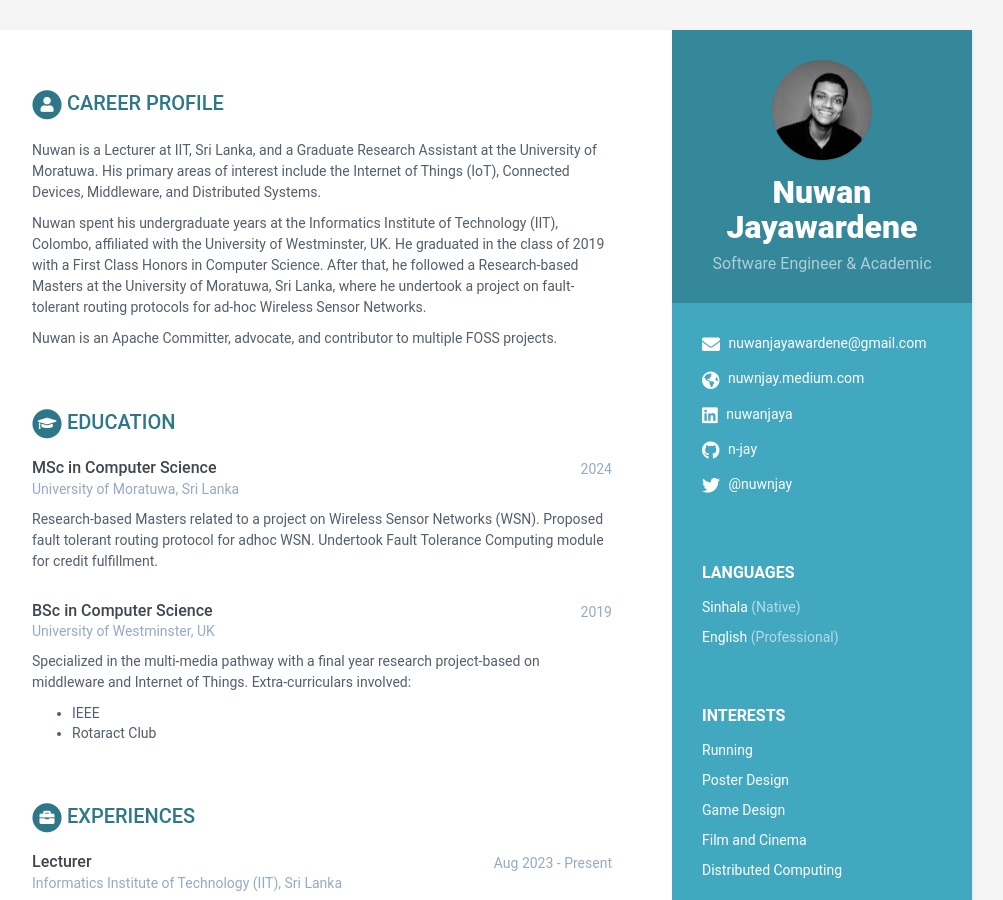
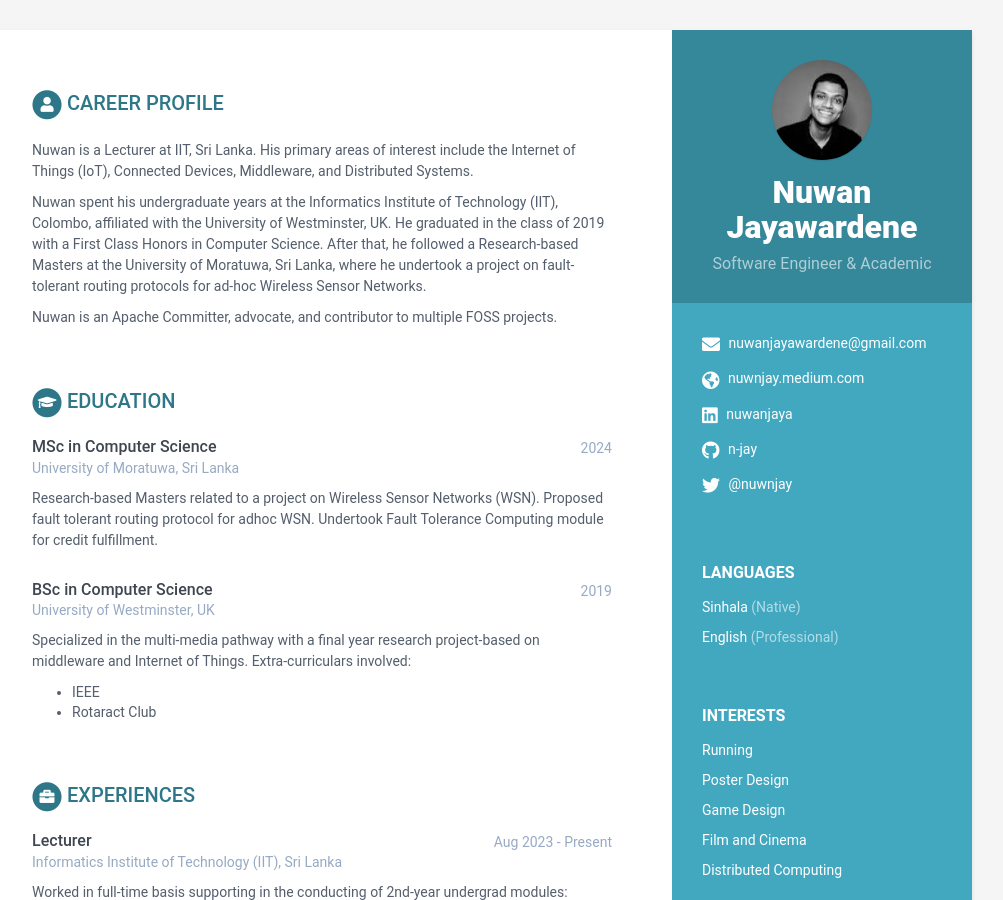
Before and after one commit to n-jay/n-jay.github.io, a Jekyll site: the page built from index.html, in a window 1280 px wide and 900 px high. Shown: the whole window, without its empty margins (168-1171 px from the left). Built offline with Jekyll 4.4.1, drawn with Linux system fonts in a browser that asks for light colours.

Commit message:
Update introduction

```diff
--- a/_data/data.yml
+++ b/_data/data.yml
@@ -60,7 +60,7 @@ sidebar:
 career-profile:
     title: Career Profile
     summary: |
-      Nuwan is a Lecturer at IIT, Sri Lanka, and a Graduate Research Assistant at the University of Moratuwa.
+      Nuwan is a Lecturer at IIT, Sri Lanka.
       His primary areas of interest include the Internet of Things (IoT), Connected Devices, Middleware, and Distributed Systems.
 
       Nuwan spent his undergraduate years at the Informatics Institute of Technology (IIT), Colombo,
```
